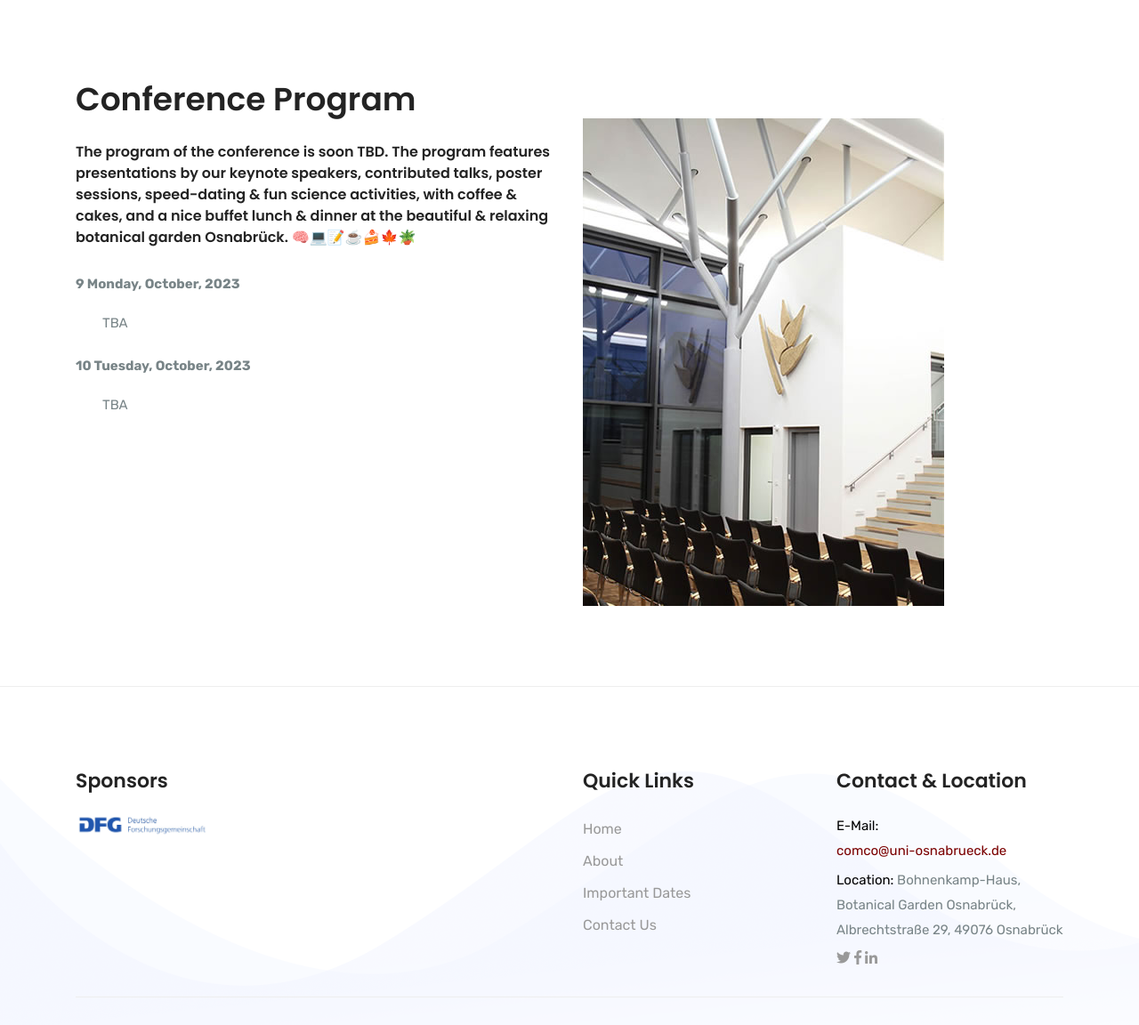
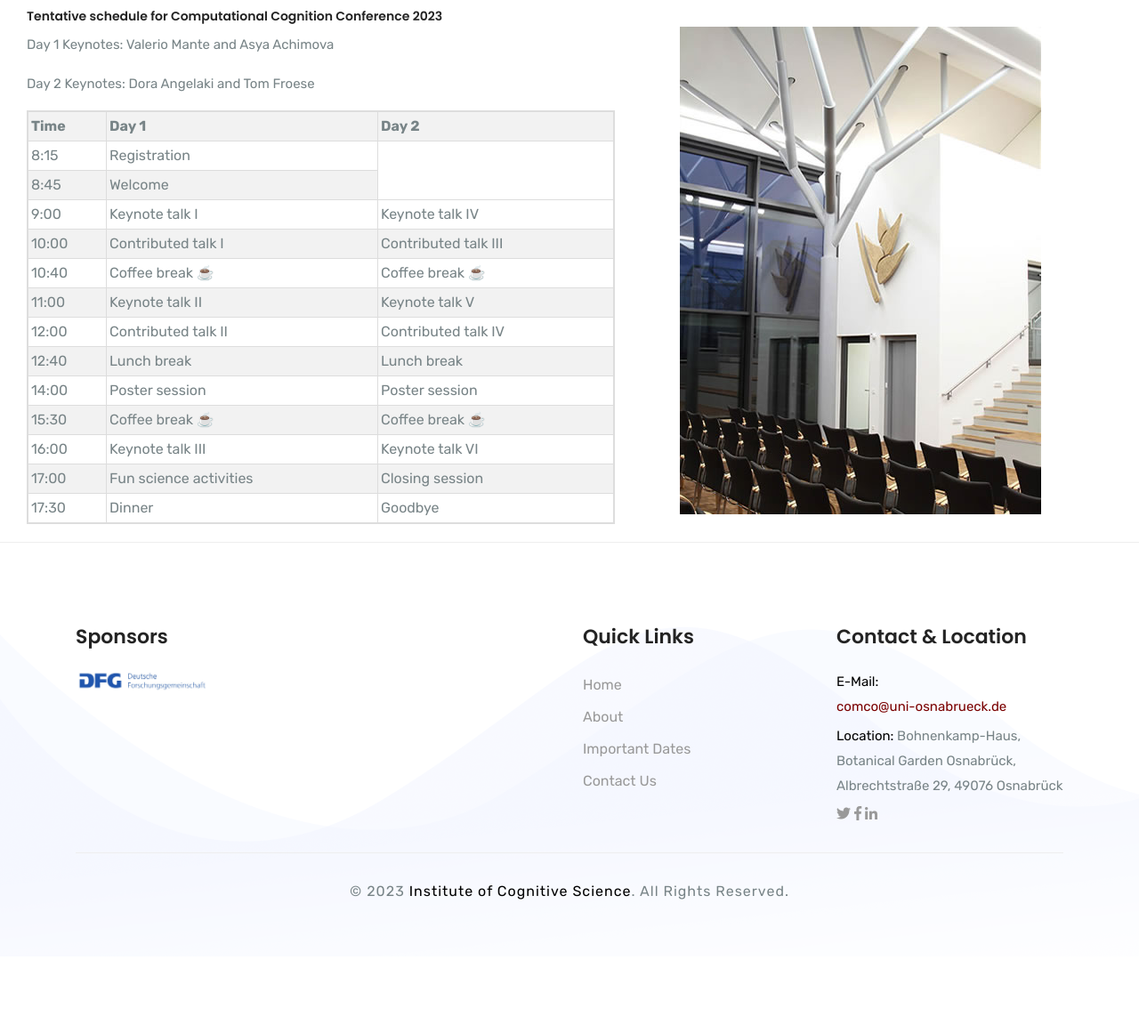
Before and after one commit to comco23/comco23.github.io, a Jekyll site: the page built from program.html, in a window 1280 px wide and 1400 px high, scrolled down 318 px. Shown: the part 248-1400 px from the top of the window at 89% size. Built offline with Jekyll 4.4.1, drawn with Linux system fonts in a browser that asks for light colours; after the commit the page ends 1641 px from its top, so only the background shows below that.

Commit message:
added a program

```diff
--- a/assets/css/style.css
+++ b/assets/css/style.css
@@ -1587,20 +1587,21 @@ PROGRAM
 
 /* Styling for the conference program */
 .program-container {
-	margin-top: 30px;
+	margin-top: 20px;
 	max-width: 800px;
 }
 
 .program-grid {
-	width: 100%;
-	margin-left: 20px; /* Added 'px' unit */
+	width: 90%;
+	margin-bottom: 20px;
+	margin-left: 30px; /* Added 'px' unit */
 	margin-right: 20px; /* Added 'px' unit */
 	border: 2px solid #ddd;
 }
 
 .program-grid th,
 .program-grid td {
-	padding: 5px;
+	padding: 3px;
 	border: 1px solid #ddd;
 }
 
@@ -1612,24 +1613,9 @@ PROGRAM
 	background-color: #f2f2f2; /* Highlight for even rows */
 }
 
-
-/* Hover effect for rows and columns */
-.program-grid tbody tr:hover {
-	background-color: #e0e0e0;
-}
-
-.program-grid th:hover {
-	background-color: #d0d0d0;
-}
-
-/* Responsive design for smaller screens */
-@media screen and (max-width: 600px) {
-	.program-grid {
-		font-size: 14px;
-	}
-
-	.program-grid th,
-	.program-grid td {
-		padding: 8px;
-	}
-}
+/* Styling for the program text */
+.program-text {
+	margin-top: 5px;
+	margin-left: 30px; /* Match the left margin of the program grid */
+	text-align: left;
+      }
--- a/program.html
+++ b/program.html
@@ -11,55 +11,91 @@ permalink: /program
 
 </style>
 
-<style>
-          .program-item {
-                    margin-bottom: 20px;
-          }
-
-          .program-time {
-                    font-weight: bold;
-          }
-
-          .program-event {
-                    margin-left: 30px;
-          }
-
-          /* Additional styles for the images */
-          .program-image {
-                    max-width: 100%;
-                    height: auto;
-          }
-</style>
-
 <!-- CONFERENCE PROGRAM START -->
-<section class="section-padding">
-          <div class="container">
-                    <div class="row">
-                              <div class="col-lg-12 col-md-12 col-sm-12">
-                                        <h2>Conference Program</h2>
-                              </div>
-                    </div>
-                    <div class="row">
-                              <div class="col-lg-6 col-md-6 col-sm-12">
-                                        <div class="program-item">
-                                                  </br><h5>The program of the conference is soon TBD. The program features presentations by our keynote speakers, contributed talks,
-						poster sessions, speed-dating & fun science activities, with coffee & cakes, and a nice buffet lunch & dinner at the beautiful
-                                                            & relaxing botanical garden Osnabrück. 🧠💻📝☕️🍰🍁🪴</h5></br>
-					<p class="program-time">9 Monday, October, 2023</p>
-                                                  <p class="program-event">TBA</p>
-                                        </div>
-                                        <div class="program-item">
-                                                  <p class="program-time">10 Tuesday, October, 2023</p>
-                                                  <p class="program-event">TBA</p>
-                                        </div>
-                                        <!-- Add more program items as needed -->
-                              </div>
-                              <div class="col-lg-6 col-md-6 col-sm-12">
-                                        <!-- Add images here -->
-                                        <img src="assets/img/about/about-11.jpg" alt="Program Image 1" class="program-image">
-                                        <!-- Add more images as needed -->
-                              </div>
-                    </div>
-          </div>
-</section>
+<div class="row">
+  <div class="col-lg-7 col-md-7 col-sm-7 m-auto">
+      <h6 class="program-text">Tentative schedule for Computational Cognition Conference 2023</h6>
+      <p class="program-text">Day 1 Keynotes: Valerio Mante and Asya Achimova</p>
+      <p class="program-text">Day 2 Keynotes: Dora Angelaki and Tom Froese</p>
+      <!-- Your program table here -->
+      <table class="program-grid">
+          <thead>
+              <tr>
+                  <th>Time</th>
+                  <th>Day 1</th>
+                  <th>Day 2</th>
+              </tr>
+          </thead>
+          <tbody>
+              <tr>
+                  <td>8:15</td>
+                  <td>Registration</td>
+                  <td rowspan="2"></td>
+              </tr>
+              <tr>
+                  <td>8:45</td>
+                  <td>Welcome</td>
+              </tr>
+              <tr>
+                  <td>9:00</td>
+                  <td>Keynote talk I</td>
+                  <td>Keynote talk IV</td>
+              </tr>
+              <tr>
+                <td>10:00</td>
+                <td>Contributed talk I</td>
+                <td>Contributed talk III</td>
+              </tr>
+              <tr>
+                <td>10:40</td>
+                <td>Coffee break ☕️</td>
+                <td>Coffee break ☕️</td>
+              </tr>
+              <tr>
+                <td>11:00</td>
+                <td>Keynote talk II</td>
+                <td>Keynote talk V </td>
+              </tr>
+              <tr>
+                <td>12:00</td>
+                <td>Contributed talk II</td>
+                <td>Contributed talk IV</td>
+              </tr>
+              <tr>
+                <td>12:40</td>
+                <td>Lunch break</td>
+                <td>Lunch break</td>
+              </tr>
+              <tr>
+                <td>14:00</td>
+                <td>Poster session</td>
+                <td>Poster session</td>
+              </tr>
+              <tr>
+                <td>15:30</td>
+                <td>Coffee break ☕️</td>
+                <td>Coffee break ☕️</td>
+              </tr>
+              <tr>
+                <td>16:00</td>
+                <td>Keynote talk III</td>
+                <td>Keynote talk VI</td>
+              </tr>
+              <tr>
+                <td>17:00</td>
+                <td>Fun science activities</td>
+                <td>Closing session</td>
+              </tr>
+              <tr>
+                <td>17:30</td>
+                <td>Dinner</td>
+                <td>Goodbye</td>
+              </tr>
+          </tbody>
+      </table>
+  </div>
+  <div class="col-lg-5 col-md-5 col-sm-5" style="margin-top: 30px;">
+      <img src="assets/img/about/about-11.jpg" alt="Program Image" class="program-image" style="max-width: 100%; height: auto;">
+  </div>
+</div>
 <!-- CONFERENCE PROGRAM END -->
```
Also changed, not shown: abstracts.html (+7 -2 lines).
